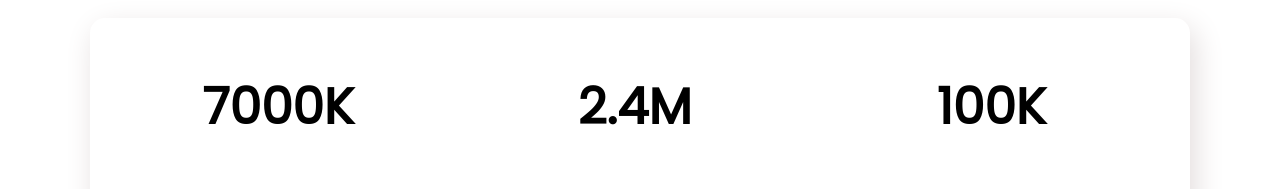
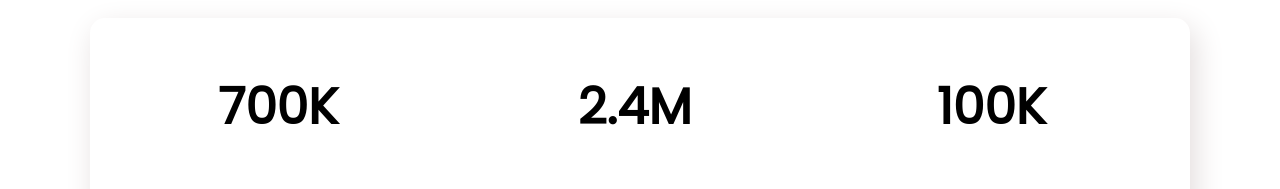
Before and after one commit to abutaiab2021/food-network, a plain HTML site: page index.html in a window 1280 px wide. Shown: the part 2302-2491 px from the top of the page. Drawn offline with Linux system fonts and the light colour scheme.

Commit message:
work done finally

```diff
--- a/index.html
+++ b/index.html
@@ -57,7 +57,7 @@
     </section>
     <section id="subcribe" class="container ">
         <div class="subcribe-item" >
-            <h1>7000K</h1>
+            <h1>700K</h1>
             <p>Youtube Subcribers</p>
         </div>
         <div class="subcribe-item">
@@ -71,8 +71,7 @@
     </section>
     <section class="footer">
         <div>
-            <h4> <span>FOOD</span> NETWORK</h4>
-            <p>Eat healthy to live healthy.Live healthy to live happy.</p>
+            <h4> <span>FOOD</span> NETWORK</h4><p>Eat healthy to live healthy.Live healthy to live happy.</p>
         </div>
     </section>
 </body>
--- a/style.css
+++ b/style.css
@@ -135,11 +135,7 @@ h3{
 .subcribe-item h1{
     color: black;
 }
-/*
-.subcribe-item p{
-    margin-top: -50%;
-}
-*/
+
 
 span{
     color: orange;
```
Also changed, not shown: images/food/chicken-fry.jpg (deleted), images/food/chiken-polao.jpg (deleted), images/food/chomchom-misty.jpg (deleted), images/food/ilish-polao.jpg (deleted).
